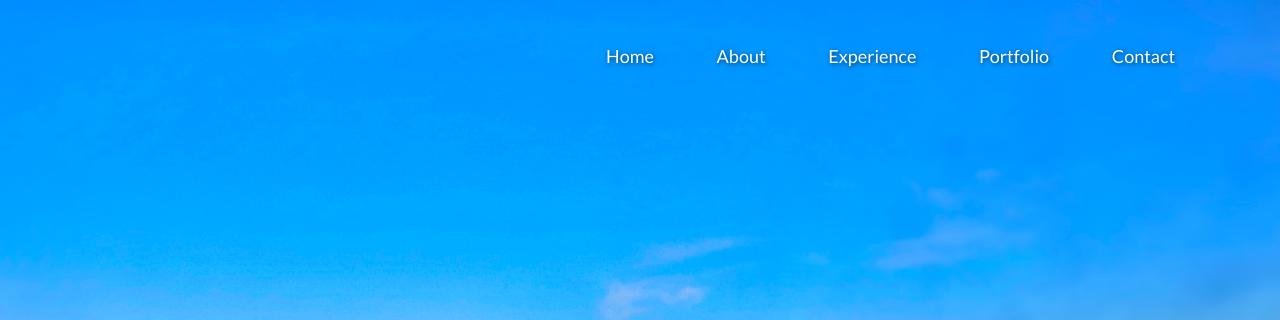
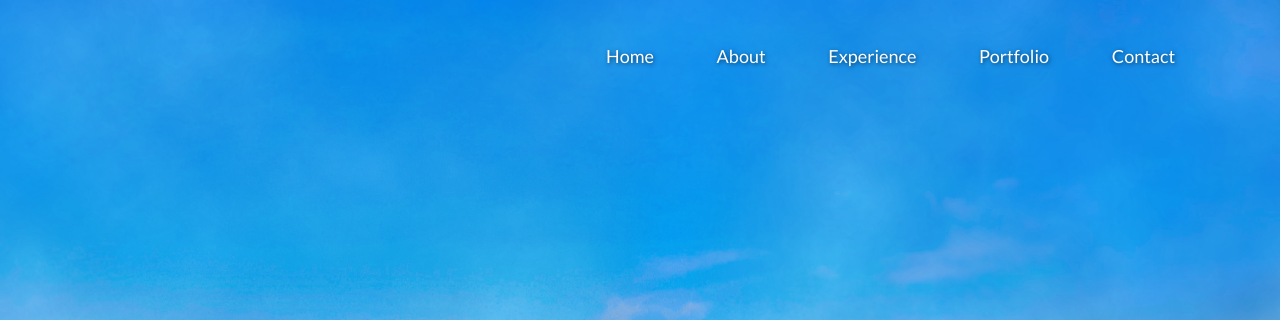
Before and after one commit to Alanh168/Alanh168.github.io, a website: page index.html in a window 1280 px wide. Shown: the top 320 px of the page. Drawn offline with Linux system fonts and the light colour scheme; a web font is replaced by a local one.

Commit message:
Added Fog to Home Section

```diff
--- a/index.html
+++ b/index.html
@@ -15,7 +15,6 @@
 </head>
 
 <body>
-
 
 <header>
   <div class="navbar">
@@ -39,7 +38,11 @@
   </div>
 </header>
 
-  <section id="home" class="background">
+  <section id="home" class="background fog">
+    <div class="fog__container">
+      <div class="fog__img fog__img--first"></div>
+      <div class="fog__img fog__img--second"></div>
+    </div>
     <div class="container">
       <div class="row" style="padding-top:40vh;">
         <div class="col-md-12">
--- a/scss/style.scss
+++ b/scss/style.scss
@@ -36,6 +36,7 @@ header {
   transition: 0.5s ease;
   font-family: 'Lato';
   text-shadow: 1px 1px 4px rgba(6, 57, 102, 1);
+  border-radius: 0px;
   .nav {
     margin: 0;
     padding: 0;
@@ -117,6 +118,52 @@ section {
     font-size: 34px;
     font-weight: 700;
   }
+}
+
+// Fog
+.fog {
+  position: relative;
+
+  height: 100vh;
+  width: 100%;
+
+  background-color: #000;
+
+  &__container {
+    position: absolute;
+
+    height: 100%;
+    width: 100%;
+
+    overflow: hidden;
+  }
+
+  &__img {
+    position: absolute;
+
+    height: 100vh;
+    width: 300vw;
+
+    &--first {
+      background: url('../img/fog-1.png') repeat-x;
+      background-size: contain;
+      background-position: center;
+      animation: marquee 60s linear infinite;
+    }
+
+    &--second {
+      background: url('../img/fog-2.png') repeat-x;
+      background-size: contain;
+      background-position: center;
+      animation: marquee 40s linear infinite;
+    }
+  }
+}
+
+// Marquee
+@keyframes marquee {
+  0% { transform: translate3d(0, 0, 0); }
+  100% { transform: translate3d(-200vw, 0, 0); }
 }
 
 .underline {
```
Also changed, not shown: css/style.css, img/fog-1.png (added), img/fog-2.png (added).
